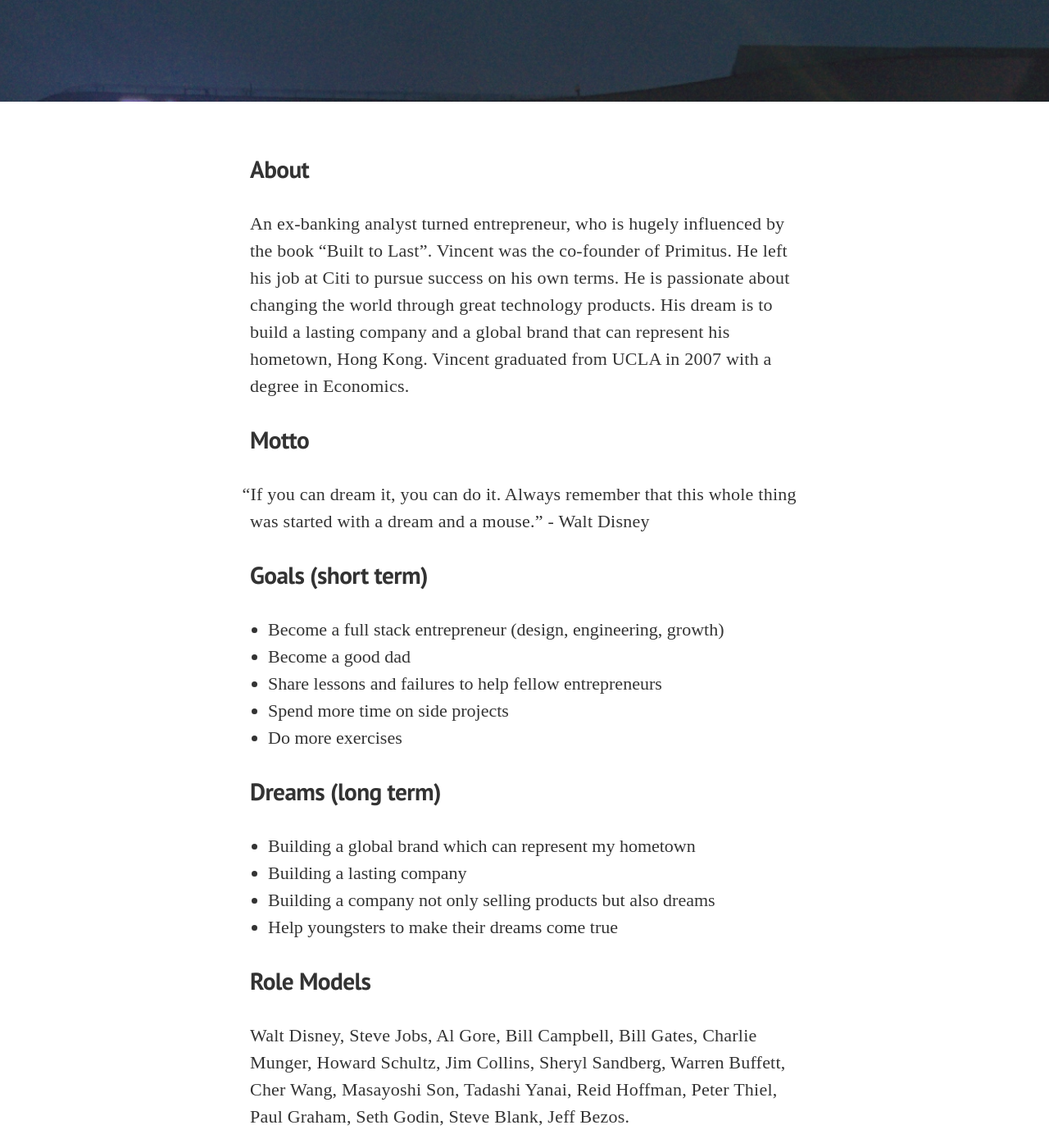
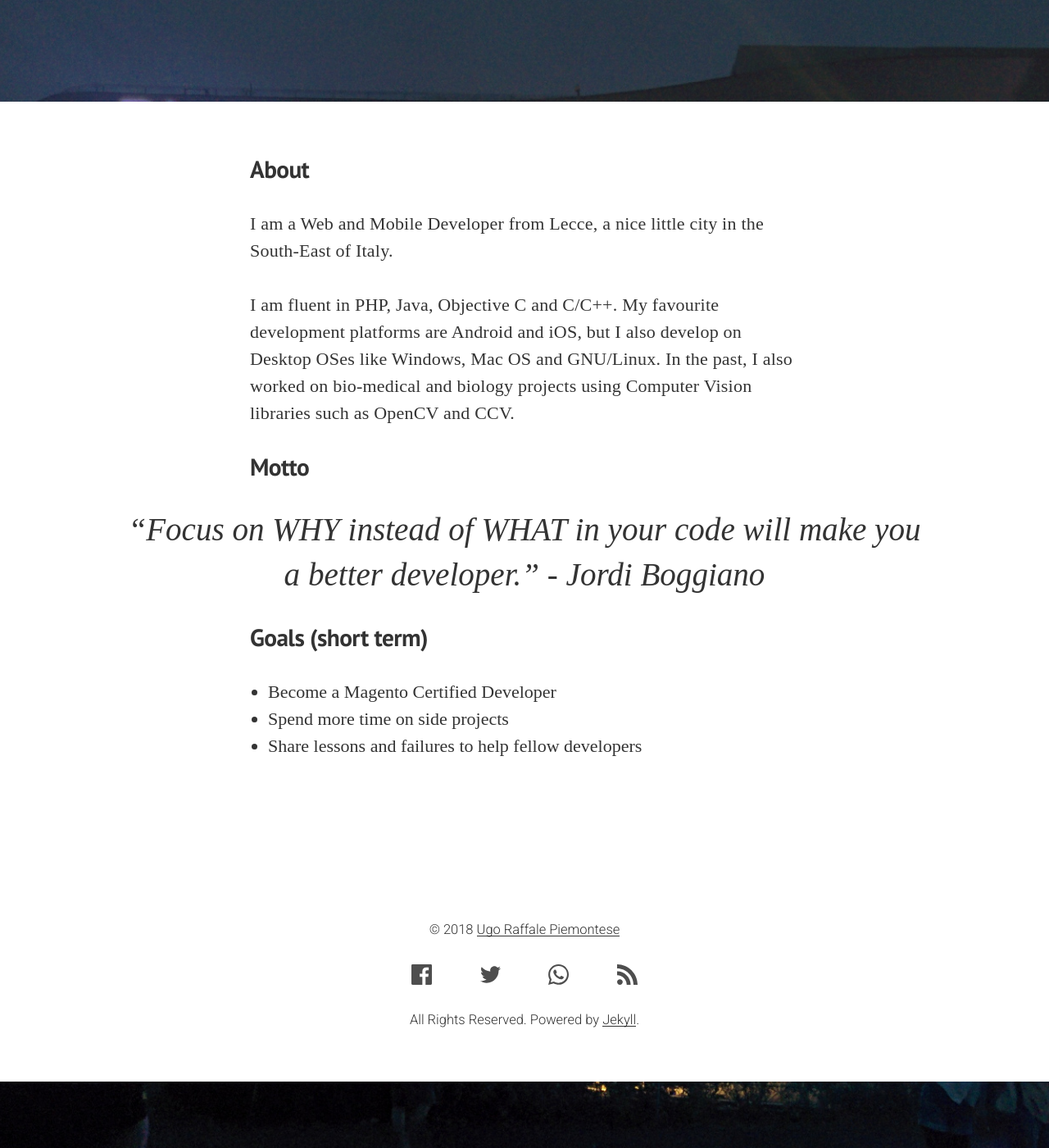
Before and after one commit to UgoRaffaele/ugoraffaele.github.io, a Jekyll site: the page built from about/index.html, in a window 1280 px wide and 1400 px high, scrolled down 668 px. Shown: the whole window at 82% size. Built offline with Jekyll 4.4.1, drawn with Linux system fonts in a browser that asks for light colours; nearby versions of some CDN libraries; some web fonts are replaced; Markdown is read by kramdown in place of the engine named in the settings; some of the changed text lies outside the part shown.

Commit message:
Updated about page

```diff
--- a/about/index.html
+++ b/about/index.html
@@ -25,43 +25,16 @@ title: About Me
     <div class="container container--content">
       <div class="content-body">
         <h4>About</h4>
-        <p>An ex-banking analyst turned entrepreneur, who is hugely influenced by the book “Built to Last”. Vincent was the co-founder of Primitus. He left his job at Citi to pursue success on his own terms. He is passionate about changing the world through great technology products. His dream is to build a lasting company and a global brand that can represent his hometown, Hong Kong. Vincent graduated from UCLA in 2007 with a degree in Economics.</p>
+        <p>I am a Web and Mobile Developer from Lecce, a nice little city in the South-East of Italy.</p>
+        <p>I am fluent in PHP, Java, Objective C and C/C++. My favourite development platforms are Android and iOS, but I also develop on Desktop OSes like Windows, Mac OS and GNU/Linux. In the past, I also worked on bio-medical and biology projects using Computer Vision libraries such as OpenCV and CCV.</p>
         <h4>Motto</h4>
-        <p class="u--startsWithDoubleQuote">“If you can dream it, you can do it. Always remember that this whole thing was started with a dream and a mouse.” - Walt Disney</p>
+        <blockquote class="largeQuote">“Focus on WHY instead of WHAT in your code will make you a better developer.” - Jordi Boggiano</blockquote>
         <h4>Goals (short term)</h4>
         <ul>
-          <li>Become a full stack entrepreneur (design, engineering, growth)</li>
-          <li>Become a good dad</li>
-          <li>Share lessons and failures to help fellow entrepreneurs</li>
+          <li>Become a Magento Certified Developer</li>
           <li>Spend more time on side projects</li>
-          <li>Do more exercises</li>
+          <li>Share lessons and failures to help fellow developers</li>
         </ul>
-        <h4>Dreams (long term)</h4>
-        <ul>
-          <li>Building a global brand which can represent my hometown</li>
-          <li>Building a lasting company</li>
-          <li>Building a company not only selling products but also dreams</li>
-          <li>Help youngsters to make their dreams come true</li>
-        </ul>
-        <h4>Role Models</h4>
-        <p>
-          Walt Disney, Steve Jobs, Al Gore, Bill Campbell, Bill Gates, Charlie Munger, Howard Schultz, Jim Collins, Sheryl Sandberg, Warren Buffett, Cher Wang, Masayoshi Son, Tadashi Yanai, Reid Hoffman, Peter Thiel, Paul Graham, Seth Godin, Steve Blank, Jeff Bezos.
-        </p>
-        <h4>Favorite Companies</h4>
-        <p>
-          Disney, Apple, Google, IKEA, Intuit, Procter & Gamble, Sony, Starbucks, Toyota, Pixar, Zappos, HubSpot, LinkedIn.
-        </p>
-        <h4>Favorite Startups</h4>
-        <p>
-          GitHub, Buffer, Airbnb, Dropbox, Square, Atlassian, Automattic, Evernote, Squarespace, InVision, Pinterest, Intercom, FiftyThree, Slack.
-        </p>
-        <h4>Favorite Brands</h4>
-        <p>
-          37signals, Apple, Canon, Coca-Cola, Disney, innocent drinks, method, Nike, Muji, Patagonia.
-        </p>
-        <p>
-          Photo Credit: <a href="http://www.pixar.com/short_films/Theatrical-Shorts/La-Luna" target="_blank">Pixar's La Luna</a>
-        </p>
       </div>
     </div>
   </section>
```
